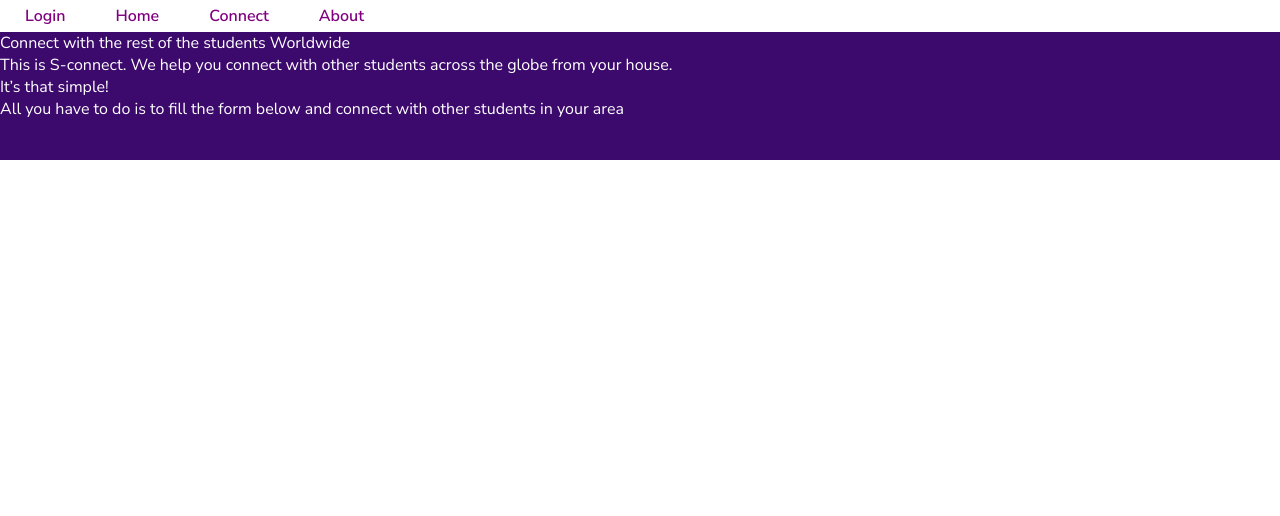
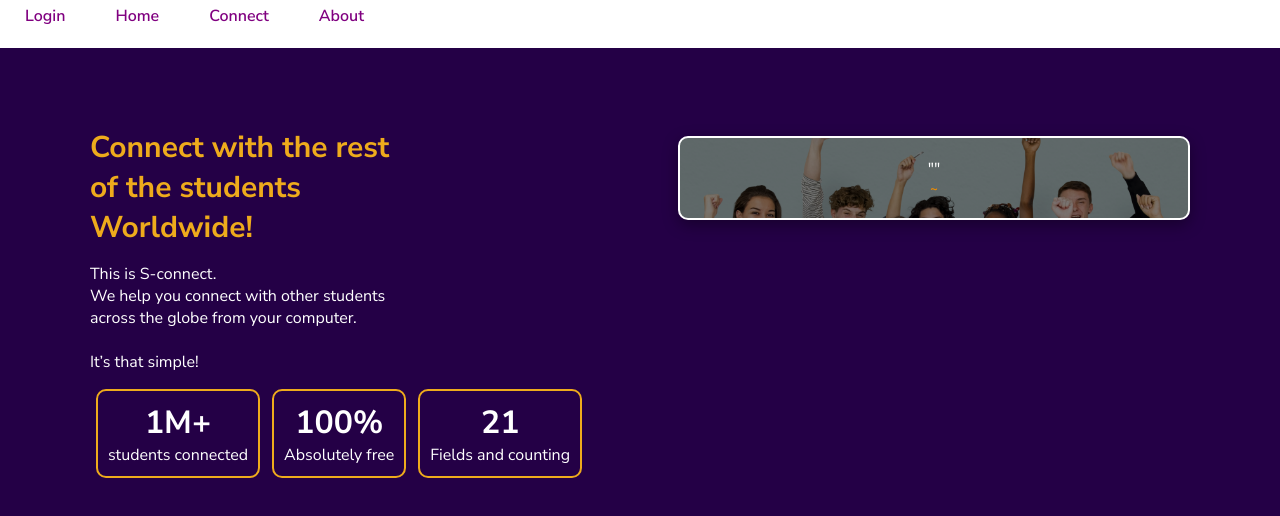
Before and after one commit to Mukundi-Mbugi/S-connect, a React (Create React App) app: page /Home in a window 1280 px wide. Shown: the top 516 px of the page. Built offline with nearby package versions, Linux system fonts and the light colour scheme; no server answers.

Commit message:
styling components

```diff
--- a/src/App.css
+++ b/src/App.css
@@ -20,7 +20,7 @@
 
 .leaflet-container{
     width: 100vw;
-    height: 100vh;
+    height: 80vh;
 }
 
 .popup img{
@@ -42,7 +42,7 @@
     justify-content: center;
     align-items: center;
     background-color: #fffefe;
-    height: fit-content;
+    height: auto;
 }
 .homeImage{
     display: flex;
@@ -50,32 +50,38 @@
     justify-content: center;
 }
 .homeImage img{
-    height: 20%;
+    height: auto;
     width: 50%;
 }
 .classbtn{
     display: flex;
     flex-direction: column;
+    justify-content: center;
+    align-items: center;
     margin-top: 8px;
+    width: 100%;
 
 }
 .classbtn button{
     background-color: blueviolet;
     color: white;
     border: none;
-    border-radius: 4px;
-    box-shadow: 5px 3px 4px 5px;
-    padding: 3px;
+    border-radius: 6px;
+    box-shadow: rgba(0, 0, 0, 0.15) 1.95px 1.95px 2.6px;
+    padding: 5px;
     font-weight: 700;
     font-size: 14px;
     cursor: pointer;
     margin-top: 4px;
+    margin-bottom: 5px;
+    width: 30%;
 }
 .home input{
     border-radius: 5px;
     border: solid 1px;
     padding: 3px;
     margin-inline: 4px;
+    margin-top: 8px;
 }
 .hero{
     margin-bottom: 20px;
@@ -93,8 +99,24 @@
     color: rgb(36, 122, 203);
 }
 .homediv{
-    background-color: #3c096c;
+    background-color: #240046;
     color: white;
+    /* display: flex;
+    justify-content: space-evenly; */
+    margin-top: 1rem;
+    padding-top: 2rem;
+    text-align: center;
+    height: 100vh;
+}
+.homediv1{
+    background-color: #240046;
+    color: white;
+    display: flex;
+    justify-content: space-evenly;
+    margin-top: 1rem;
+    padding-top: 2rem;
+    text-align: center;
+
 }
 .quote{
     display: flex;
@@ -102,13 +124,75 @@
     align-items: center;
     justify-content: center;
     padding: 20px;
-
-    color: rgb(255, 191, 0);
+    background-color: rgb(45, 40, 50);
+    color: rgb(255, 255, 255);
+    width: 40%;
+    height: fit-content;
+    border-radius: 10px;
+    margin-top: 8px;
+    border: #ffffff solid 2px;
+    box-shadow: rgba(0, 0, 0, 0.35) 0px 5px 15px;
 
 }
 .quote p h5 {
     text-align: center;
+    box-shadow: rgba(0, 0, 0, 0.24) 0px 3px 8px;
 }
 .quote h5{
+    color: rgb(241, 141, 0);
+}
+.classbtn span{
+    color: blueviolet;
+    cursor: pointer;
+    font-weight: 700;
+}
+.error{
+    color: red;
+    font-size: 8px;
+    text-align: center;
+    align-items: center;
+}
+.sign_form{
+    width: 100%;
+    display: flex;
+    align-items: center;
+    justify-content: center;
+}
+.connect{
+    font-size: 30px;
+    font-weight: 700;
+    display: block;
+    text-align: left;
+    color: #eeab1c;
+    line-height: 40px;
+    margin-bottom: 15px;
+}
+
+.description, .simple{
+    display: block;
+    text-align: left;
+}
+.ratings{
+    display: flex;
+    justify-content: space-evenly;
     color: white;
+    margin-top: 10px;
 }
+.ratings div{
+    border: #eeab1c solid 2px;
+    padding: 10px;
+    border-radius: 10px;
+    margin: 6px;
+}
+.leaflet-popup-content-wrapper {
+    background-color: #240046;
+    color: white;
+    line-height: 3rem;
+    display: flex;
+    align-items: center;
+    justify-content: center;
+    font-size: 12px;
+}
+.leaflet-popup-tip-container {
+    color: #240046;
+}
--- a/src/components/App.js
+++ b/src/components/App.js
@@ -1,6 +1,6 @@
 import React, { useState, useEffect } from "react";
 import Form from "./Form/Form";
-import Home from "./Home";
+import Home from "./Home/Home";
 import Login from "./Login";
 
 import { BrowserRouter, Routes, Route } from "react-router-dom";
--- a/src/components/Form/Form.css
+++ b/src/components/Form/Form.css
@@ -4,7 +4,7 @@
     text-align: center;
     display: flex;
     /* flex-direction: column; */
-    justify-content: center;
+    justify-content: flex-end;
     height: auto;
     align-items: center;
     padding: 20px;
@@ -18,17 +18,26 @@
 .form label{
     color: blueviolet;
     display: block;
-     font-size: 16px;
+    font-size: 16px;
     margin-bottom: 0;
     padding-bottom: 0;
     text-align: start;
     padding-top: 8px;
+    font-weight: 500;
 }
 
 
 .form-control {
-    box-shadow: 5px 10px black;
 
+    display: flex;
+    flex-direction: column;
+    justify-content: flex-end;
+    margin-right: 5rem;
+
+}
+.form-control h3{
+    color: red;
+    font-size: 22px;
 }
 
 .form input{
--- a/src/components/Form/Form.js
+++ b/src/components/Form/Form.js
@@ -62,6 +62,7 @@ function Form({ lat, long }) {
     <Navbar />
     <div className="form">
       <form onSubmit={handleSubmit} className="form-control">
+        <h3>Connect with millions <br /> of students globaly!</h3>
         <div className="firstname">
           <label>First Name</label>
           <input
--- a/src/components/Home.js
+++ /dev/null
@@ -1,38 +0,0 @@
-import React, { useEffect, useState } from "react";
-import Navbar from "./Navbar/Navbar";
-
-function Home() {
-  const [quote, setQuote] = useState("");
-  useEffect(() => {
-    let interval = setInterval(
-      () =>
-        fetch("https://api.quotable.io/random")
-          .then((res) => res.json())
-          .then((quote) => setQuote(quote)),
-      10000
-    );
-    //destroy interval on unmount
-    return () => clearInterval(interval);
-  }, []);
-  console.log(quote);
-  return (
-      <>
-      <Navbar />
-    <div className="homediv">
-      <div className="intro">
-        <p>Connect with the rest of the students Worldwide</p>
-        <p>
-          This is S-connect. We help you connect with other students
-          across the globe from your house. <br />It’s that simple! <br /> All you have to do is to fill the form below and connect with other students in your area
-        </p>
-      </div>
-      <div className="quote">
-        <p>{quote.content}</p>
-        <h5>{quote.author}</h5>
-      </div>
-    </div>
-      </>
-  );
-}
-
-export default Home;
--- /dev/null
+++ b/src/components/Home/Home.css
@@ -0,0 +1,27 @@
+.quote{
+    background-image: url(./students_happy.png);
+    background-size: cover;
+    background-repeat: no-repeat;
+    justify-content: space-evenly;
+    display: flex;
+}
+
+/* .start_btn{
+    background-color: blueviolet;
+    color: white;
+    border: none;
+    border-radius: 6px;
+    box-shadow: rgba(0, 0, 0, 0.15) 1.95px 1.95px 2.6px;
+    padding: 5px;
+    font-weight: 700;
+    font-size: 14px;
+    cursor: pointer;
+    margin-top: 15px;
+
+} */
+/* .quote1{
+    display: flex;
+    flex-direction: column;
+    align-items: center;
+    justify-content: center;
+} */
--- /dev/null
+++ b/src/components/Home/Home.js
@@ -0,0 +1,73 @@
+import React, { useEffect, useState } from "react";
+import Navbar from "../Navbar/Navbar";
+import "./Home.css";
+
+function Home() {
+  const [quote, setQuote] = useState("");
+  useEffect(() => {
+    let interval = setInterval(
+      () =>
+        fetch("https://api.quotable.io/random")
+          .then((res) => res.json())
+          .then((quote) => setQuote(quote)),
+      5000
+    );
+    //destroy interval on unmount
+    return () => clearInterval(interval);
+  }, []);
+  console.log(quote);
+
+  return (
+    <>
+      <Navbar />
+      <div className="homediv">
+        <div className="homediv1">
+          <div className="intro">
+            <span className="connect">
+              <p>
+                Connect with the rest
+                <br /> of the students <br />
+                Worldwide!
+              </p>
+            </span>
+            <p>
+              <span className="description">
+                This is S-connect. <br />
+                We help you connect with other students
+                <br />
+                across the globe from your computer.
+              </span>{" "}
+              <br />
+              <span className="simple">It’s that simple!</span>
+            </p>
+            <div className="ratings">
+              <div>
+                <h1>1M+</h1>
+                <p>students connected</p>
+              </div>
+              <div>
+                <h1>100%</h1>
+                <p>Absolutely free</p>
+              </div>
+              <div>
+                <h1>21</h1>
+                <p>Fields and counting</p>
+              </div>
+            </div>
+          </div>
+
+          <div className="quote">
+            <p>"{quote.content}"</p>
+            <h5>~{quote.author}</h5>
+            <div className="cover"></div>
+          </div>
+          {/* <div>
+            <button className="start_btn">Get Started</button>
+          </div> */}
+        </div>
+      </div>
+    </>
+  );
+}
+
+export default Home;
--- a/src/components/Login.js
+++ b/src/components/Login.js
@@ -12,7 +12,8 @@ import {
 function Login() {
   const [email, setEmail] = useState("");
   const [password, setPassword] = useState("");
-  const [error, setError] = useState("");
+  const [signupError, setSignupError] = useState("");
+  const [loginError, setLoginError] = useState("");
   const [hasAccount, setHasAccount] = useState(false);
   const [user, setUser] = useState({})
 
@@ -25,7 +26,7 @@ function Login() {
       const user = await createUserWithEmailAndPassword(auth, email, password);
       console.log(user);
     } catch (error) {
-      console.log(error.message);
+      setSignupError(error.message);
     }
   };
   const handleLogout = async()=> {
@@ -36,7 +37,7 @@ function Login() {
           const user = await signInWithEmailAndPassword(auth,email,password)
           console.log(user);
       } catch (error) {
-          console.log(error.message);
+          setLoginError(error.message);
       }
   }
   return (
@@ -46,7 +47,7 @@ function Login() {
         <p>bringing students together</p>
       </div>
 
-      <div>
+      <div className="sign_form">
         <input
           type="email"
           placeholder="your email address"
@@ -55,7 +56,7 @@ function Login() {
           value={email}
           onChange={(e) => setEmail(e.target.value)}
         />
-        {/* <p className="error">{error}</p> */}
+        <p className="error">{signupError}</p>
         <input
           type="password"
           placeholder="Enter password"
@@ -63,13 +64,13 @@ function Login() {
           value={password}
           onChange={(e) => setPassword(e.target.value)}
         />
-        {/* <p className="error">{error}</p> */}
+        <p className="error">{loginError}</p>
       </div>
       <div className="classbtn">
         {hasAccount ? (
           <>
             <button onClick={handleLogin}>Sign in</button>
-            <p>
+            <p id="sign">
               Don't have an account ?{" "}
               <span onClick={() => setHasAccount(!hasAccount)}>Sign Up</span>
             </p>
--- a/src/components/Navbar/Navbar.css
+++ b/src/components/Navbar/Navbar.css
@@ -9,6 +9,7 @@ font-family: 'Nunito Sans', sans-serif;
     flex-direction: column;
     justify-content: center;
     width: 100%;
+    position: sticky;
 }
 .navbar ul{
     font-family: 'Nunito Sans', sans-serif;
```
Also changed, not shown: src/components/Home/students_happy.png (added).
